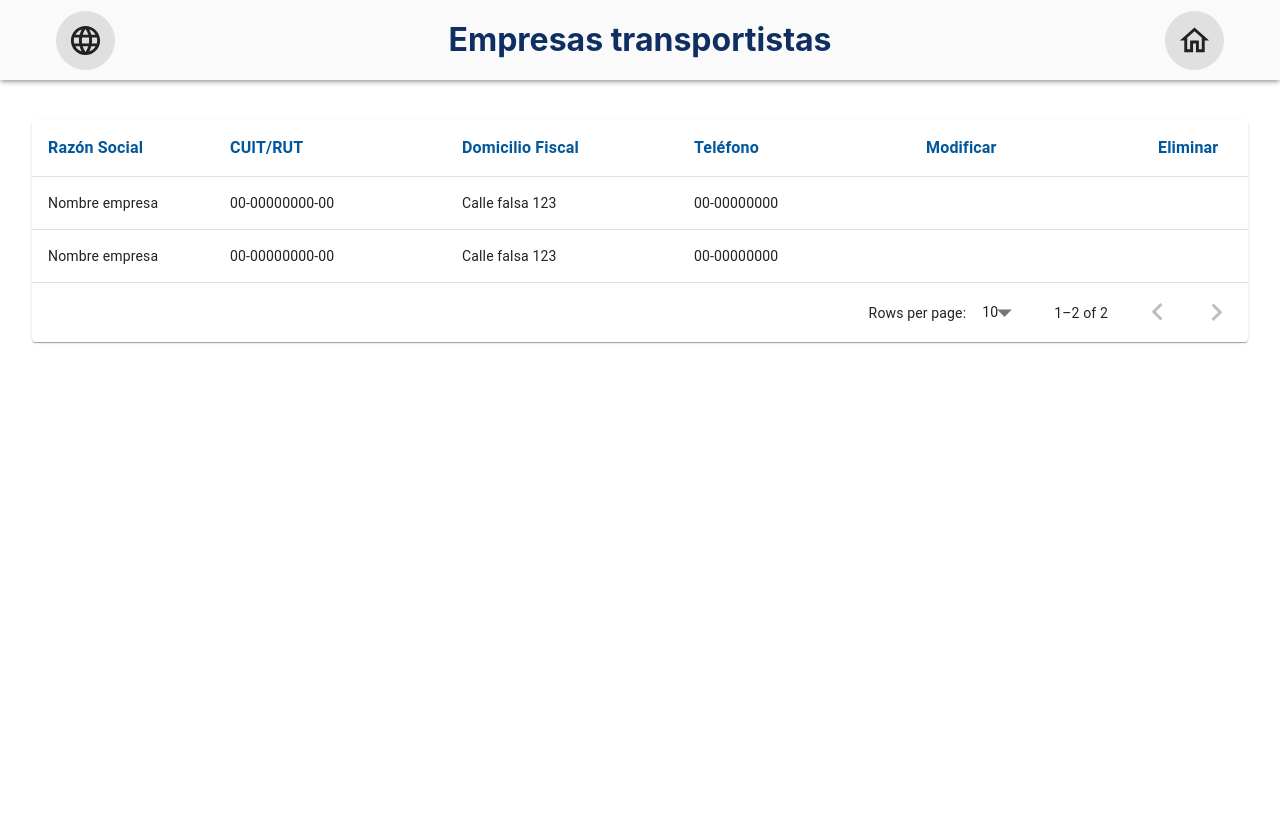
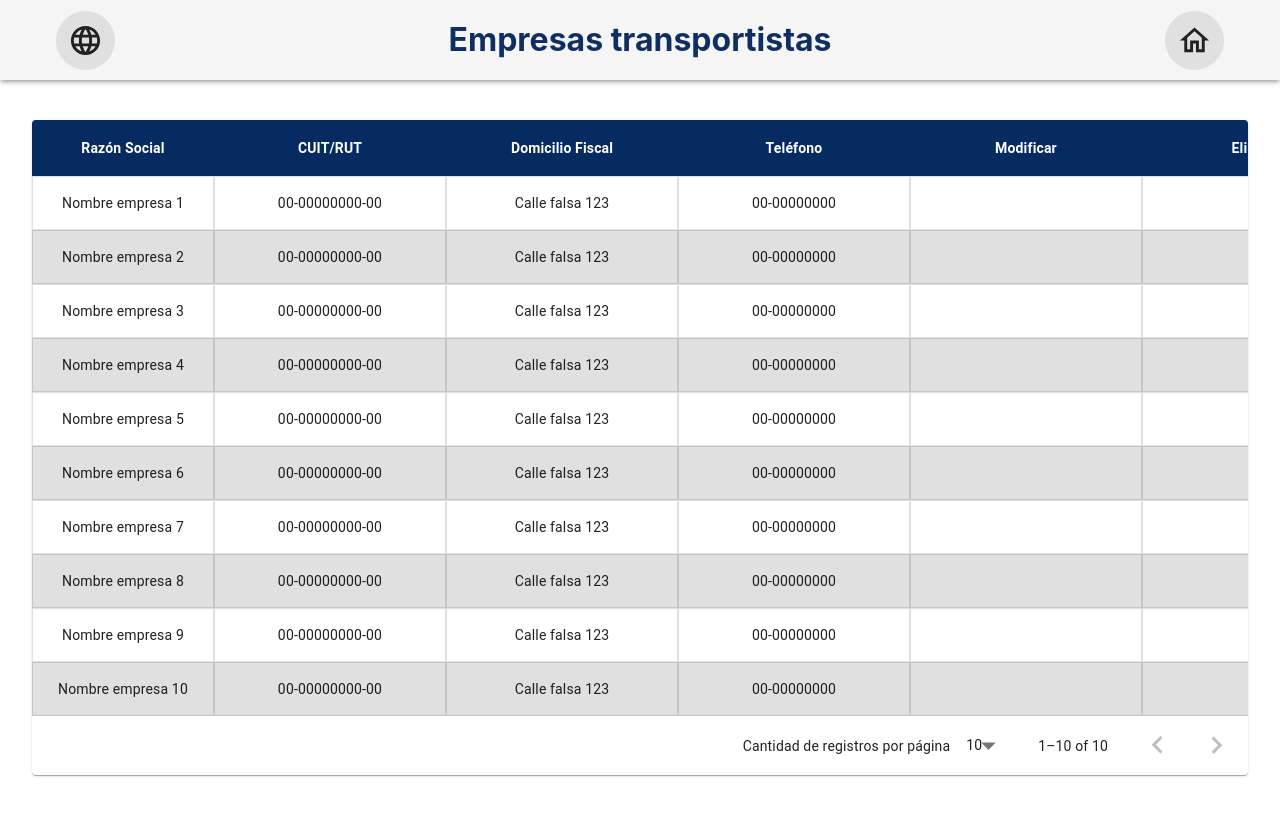
Before and after one commit to DesApp-2025c1-Grupo-4/DesApp-2025c1-Grupo4-Front-end, a React (Vite) app: page /empresas in a window 1280 px wide. Shown: the top 816 px of the page. Built offline with nearby package versions, Linux system fonts and the light colour scheme.

Commit message:
se agrega pagina empresas transportistas

```diff
--- a/src/App.jsx
+++ b/src/App.jsx
@@ -12,10 +12,10 @@ export function App() {
         <Grid container direction='row'>
           <Header />
         </Grid>
-        <Box sx={{mx: { xs: 1, md: 4 }, my: 4}}>
+        <Box sx={{display: "flex", flexDirection: "column", height:"100vh", mx: { xs: 1, md: 4 }}}>
           <AppRouter />
         </Box>
-         <Grid container direction='row'>
+        <Grid container direction='row' sx={{ top: 'auto', bottom: 0 }}>
           <Footer />
         </Grid>
       </Stack>
--- a/src/assets/css/styles.css
+++ b/src/assets/css/styles.css
@@ -12,6 +12,10 @@
   -moz-osx-font-smoothing: grayscale;
 }
 
+html {
+  scroll-behavior: smooth;
+}
+
 body {
   margin: 0;
   min-width: 320px;
--- a/src/components/Footer.jsx
+++ b/src/components/Footer.jsx
@@ -7,7 +7,8 @@ export function Footer() {
     const { pathname } = useLocation();
     if (pathname != "/") return null;
 
-    return <Box sx={{ display: 'flex',
+    return <Box component="footer" sx={{
+        display: 'flex',
         flexDirection: 'row',
         alignItems: 'center',
         justifyContent: 'space-around',
--- a/src/components/Header.jsx
+++ b/src/components/Header.jsx
@@ -101,7 +101,7 @@ export function Header() {
     zIndex: 1,
     boxShadow: 3,
     mb: 1,
-    backgroundColor: grey[50], py: 4, px: 7
+    backgroundColor: grey[100], py: 4, px: 7
   }}>
     <LeftOption/>
     <PageTitle/>
--- a/src/components/ReusableTable.jsx
+++ b/src/components/ReusableTable.jsx
@@ -1,6 +1,6 @@
 import { Table, TableBody, TableCell, TableContainer, TableHead, TableRow,
   Paper, TableSortLabel, TablePagination, Box} from '@mui/material';
-
+import { grey } from "@mui/material/colors";
 
 const ReusableTable = ({
   columns,
@@ -41,10 +41,16 @@ const ReusableTable = ({
               ))}
             </TableRow>
           </TableHead>
-          <TableBody>
+          <TableBody sx={{
+            borderCollapse: 'collapse',
+            '& td, & th': {
+              border: '1px solid',
+              borderColor: 'divider'
+            }
+          }}>
             {data.length > 0 ? (
               data.map((row, rowIndex) => (
-                <TableRow hover role="checkbox" tabIndex={-1} key={rowIndex}>
+                <TableRow hover role="checkbox" tabIndex={-1} key={rowIndex} sx={rowIndex % 2? { background : grey[300] }:{ background : "white"}}>
                   {columns.map((column) => {
                     const value = row[column.id];
                     return (
@@ -58,7 +64,7 @@ const ReusableTable = ({
             ) : (
               <TableRow>
                 <TableCell colSpan={columns.length} align="center">
-                  <Box py={3}>No data available</Box>
+                  <Box py={3}>No hay informacion disponible</Box>
                 </TableCell>
               </TableRow>
             )}
@@ -70,6 +76,7 @@ const ReusableTable = ({
         component="div"
         count={totalRows}
         rowsPerPage={rowsPerPage}
+        labelRowsPerPage="Cantidad de registros por página"
         page={page}
         onPageChange={handleChangePage}
         onRowsPerPageChange={handleChangeRowsPerPage}
--- a/src/config/customMuiTheme.js
+++ b/src/config/customMuiTheme.js
@@ -1,5 +1,6 @@
+import { BorderAllOutlined, BorderColor } from "@mui/icons-material";
 import { createTheme } from "@mui/material";
-import { blue, blueGrey, grey, lightBlue } from "@mui/material/colors";
+import { blue, grey, lightBlue } from "@mui/material/colors";
 
 export const customMuiTheme = createTheme({
   typography: {
@@ -9,6 +10,7 @@ export const customMuiTheme = createTheme({
       unicodeBidi: 'isolate',
       color: '#0F2F62',
       display: 'block',
+      textAlign: 'center',
     },
     h4: {
       fontWeight: 'bold',
@@ -41,11 +43,17 @@ export const customMuiTheme = createTheme({
     MuiTableCell: {
       styleOverrides: {
         head: {
+          backgroundColor: '#062B60',
+          color: "white",
           fontWeight: 'bold',
-          fontSize: '1rem',
-          color: lightBlue[900]
-        }
-      }
+          textAlign: 'center',
+          border: 5,
+        },
+        body: {
+          textAlign: 'center',
+          fontWeight: 'semibold',
+        },
+      },
     },
     MuiButton: {
       styleOverrides: {
--- a/src/pages/Empresas/EmpresasPage.jsx
+++ b/src/pages/Empresas/EmpresasPage.jsx
@@ -1,5 +1,9 @@
 import { useState } from 'react';
+import { Box } from '@mui/material';
 import  ReusableTable  from '../../components/ReusableTable';
+import CreateOutlinedIcon from '@mui/icons-material/CreateOutlined';
+import CloseOutlinedIcon from '@mui/icons-material/CloseOutlined';
+import { render } from 'react-dom';
 
 export function EmpresasPage(){
 
@@ -11,8 +15,16 @@ export function EmpresasPage(){
 
   // Mock data
   const users = [
-    { id: 1, razon: 'Nombre empresa', cuit: '00-00000000-00', domicilio: 'Calle falsa 123', telefono: '00-00000000' },
-    { id: 2, razon: 'Nombre empresa', cuit: '00-00000000-00', domicilio: 'Calle falsa 123', telefono: '00-00000000' },
+    { id: 1, razon: 'Nombre empresa 1', cuit: '00-00000000-00', domicilio: 'Calle falsa 123', telefono: '00-00000000' },
+    { id: 2, razon: 'Nombre empresa 2', cuit: '00-00000000-00', domicilio: 'Calle falsa 123', telefono: '00-00000000' },
+    { id: 3, razon: 'Nombre empresa 3', cuit: '00-00000000-00', domicilio: 'Calle falsa 123', telefono: '00-00000000' },
+    { id: 4, razon: 'Nombre empresa 4', cuit: '00-00000000-00', domicilio: 'Calle falsa 123', telefono: '00-00000000' },
+    { id: 5, razon: 'Nombre empresa 5', cuit: '00-00000000-00', domicilio: 'Calle falsa 123', telefono: '00-00000000' },
+    { id: 6, razon: 'Nombre empresa 6', cuit: '00-00000000-00', domicilio: 'Calle falsa 123', telefono: '00-00000000' },
+    { id: 7, razon: 'Nombre empresa 7', cuit: '00-00000000-00', domicilio: 'Calle falsa 123', telefono: '00-00000000' },
+    { id: 8, razon: 'Nombre empresa 8', cuit: '00-00000000-00', domicilio: 'Calle falsa 123', telefono: '00-00000000' },
+    { id: 9, razon: 'Nombre empresa 9', cuit: '00-00000000-00', domicilio: 'Calle falsa 123', telefono: '00-00000000' },
+    { id: 10, razon: 'Nombre empresa 10', cuit: '00-00000000-00', domicilio: 'Calle falsa 123', telefono: '00-00000000' },
     // ... more data
   ];
 
@@ -89,7 +101,8 @@ export function EmpresasPage(){
     // Here you would typically call your API with new page size
   };
 
-  return <ReusableTable
+  return <Box sx={{py:4}}>
+    <ReusableTable
     columns={columns}
     data={users}
     page={page}
@@ -101,4 +114,5 @@ export function EmpresasPage(){
     sortBy={sortBy}
     onSort={handleSort}
     />
+  </Box>
 };
--- a/src/pages/Home/HomePage.jsx
+++ b/src/pages/Home/HomePage.jsx
@@ -22,16 +22,16 @@ export function HomePage(){
 
 
   return <Box sx={{ width:"100%" }}>
-    <Box sx={{ mx:-4, mt:-5}}>
+    <Box sx={{ mx:-4, mt:-1}}>
       <img src={image} alt="background" width= "100%" height="auto"/>
     </Box>
-    <Stack direction="row" spacing={5} justifyContent={"space-around"} pt={6} pb={4}>
+    <Stack direction="row" spacing={5} justifyContent={"space-between"} height={"auto"} pt={6} pb={4}>
       {items.map((item, index) => (
-        <Box key={index}>
-          <Box sx={{display: 'flex', justifyContent: 'center', py: 2 }}><IconButton disableRipple>{item.icon}</IconButton></Box>
+        <Stack key={index} direction="column" justifyContent={"space-between"}>
+          <Box sx={{display: 'flex', justifyContent: 'center', py: 2}}><IconButton disableRipple>{item.icon}</IconButton></Box>
           <Box sx={{display: 'flex', justifyContent: 'center', py: 2, typography: 'h3' }}>{item.title}</Box>
-          <Box sx={{display: 'flex', justifyContent: 'center', py: 3 }}><Button variant="contained" onClick={() => navigate(item.path)}>Ir</Button></Box>
-        </Box>
+          <Box sx={{display: 'flex', justifyContent: 'center', py: 3, marginBottom: "0"}}><Button variant="contained" onClick={() => navigate(item.path)}>Ir</Button></Box>
+        </Stack>
       ))}
     </Stack>
   </Box>;
```
Lines whose indentation alone changed are shown as unchanged.
